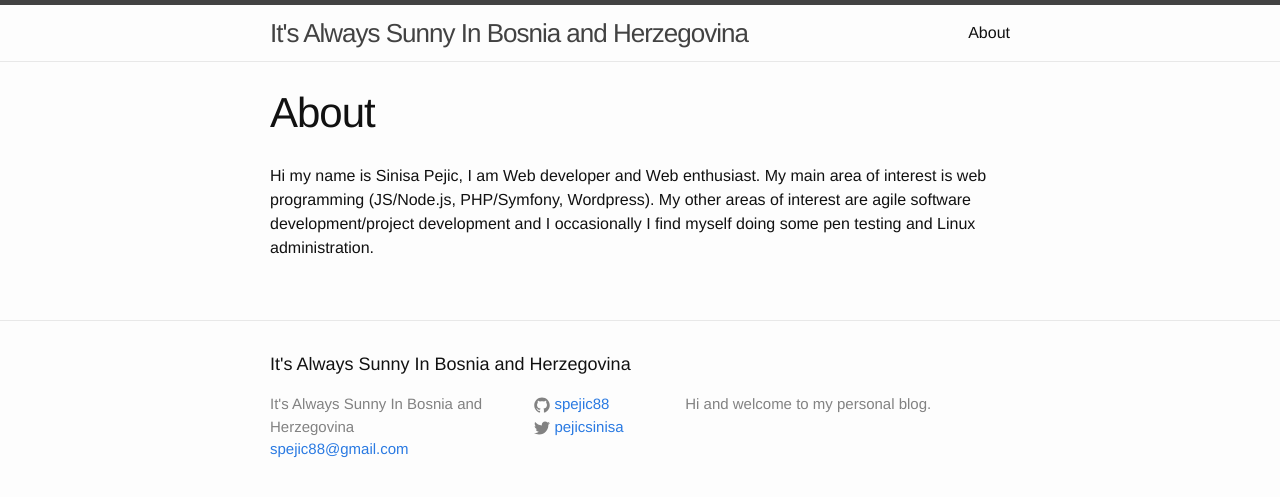
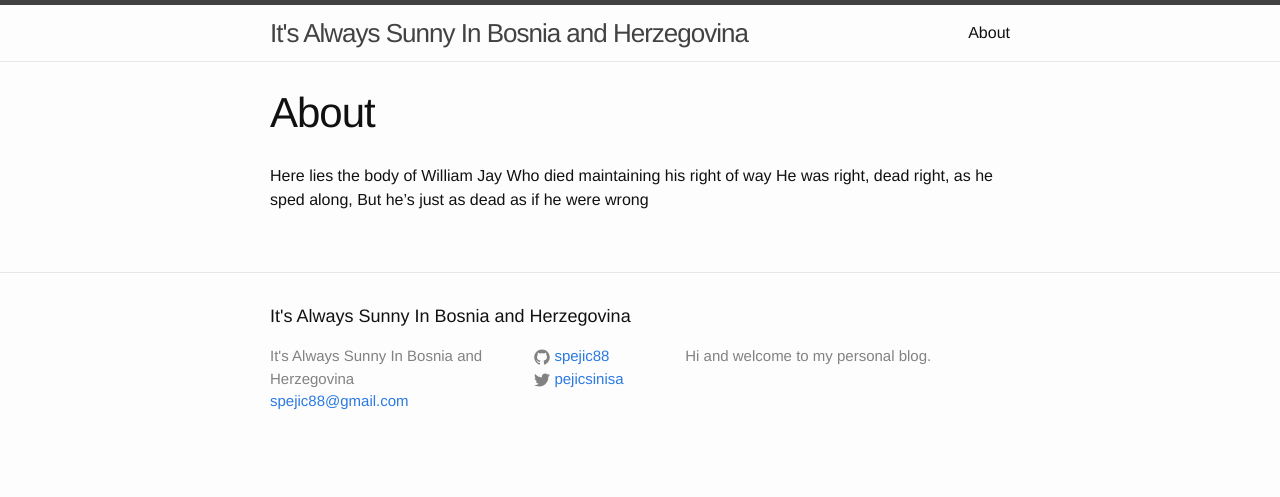
Before and after one commit to spejic88/spejic88.github.io, a Jekyll site: the page built from about.md, in a window 1280 px wide. Shown: the top 497 px of the page. Built offline with Jekyll 4.4.1, drawn with Linux system fonts in a browser that asks for light colours.

Commit message:
Update about.md

```diff
--- a/about.md
+++ b/about.md
@@ -4,5 +4,4 @@ title: About
 permalink: /about/
 ---
 
-Hi my name is Sinisa Pejic, I am Web developer and Web enthusiast. My main area of interest is web programming (JS/Node.js, PHP/Symfony, Wordpress).
-My other areas of interest are agile software development/project development and I occasionally I find myself doing some pen testing and Linux administration.
+Here lies the body of William Jay Who died maintaining his right of way He was right, dead right, as he sped along, But he's just as dead as if he were wrong
```
